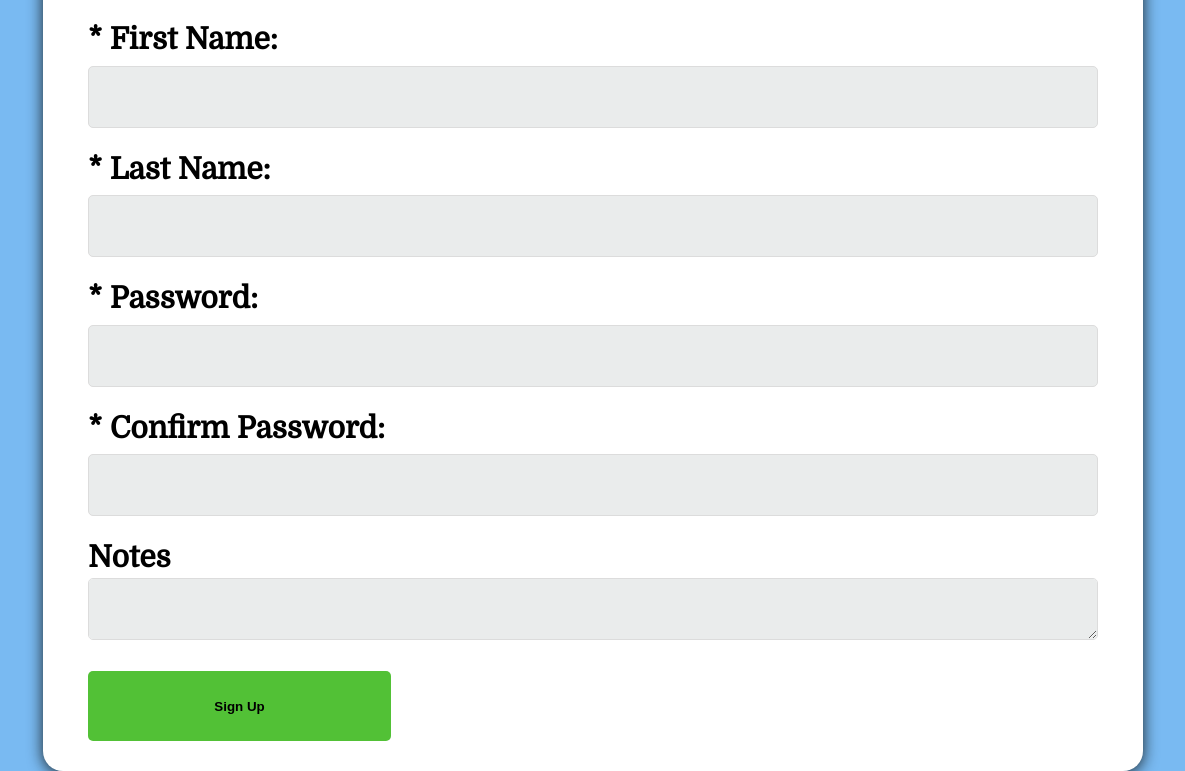
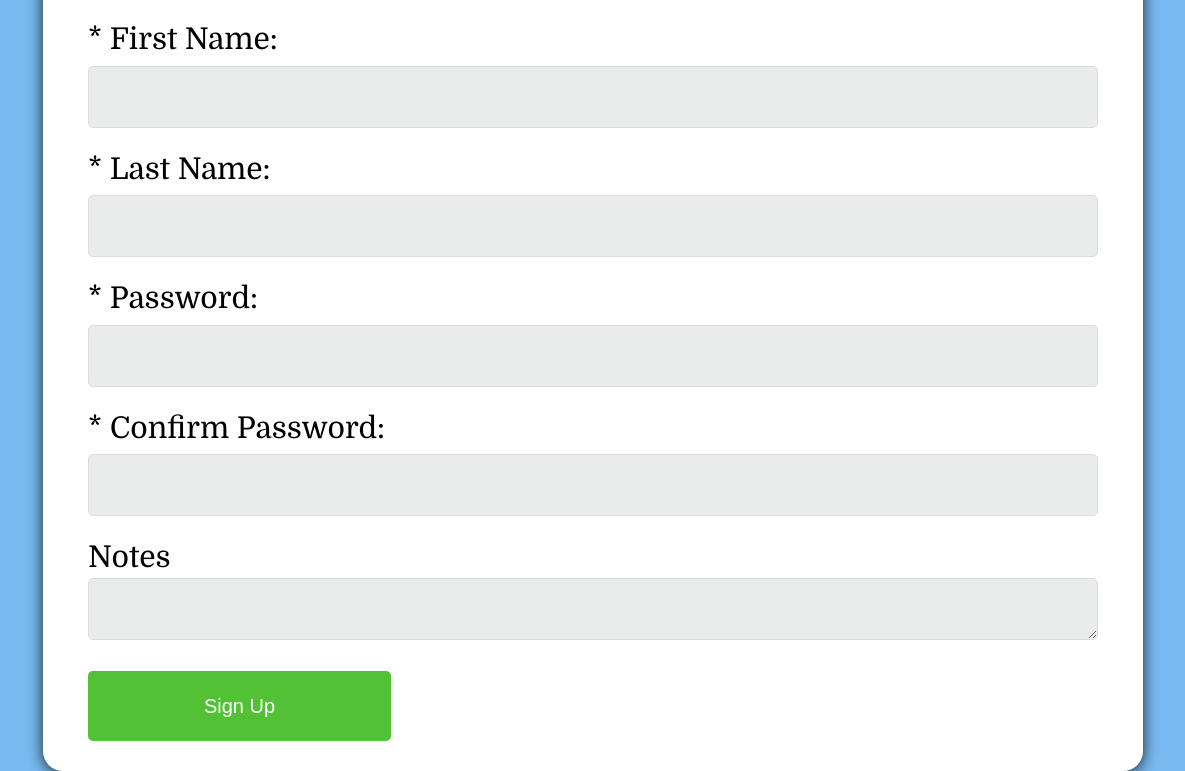
Before and after one commit to iruchira/form_validation, a plain HTML site: page form.html in a window 1536 px wide. Shown: the part 69-840 px from the top of the page, without its empty margins (175-1360 px from the left). Drawn offline with Linux system fonts and the light colour scheme.

Commit message:
commiting changes

```diff
--- a/form.css
+++ b/form.css
@@ -15,7 +15,7 @@
 .form {
     max-width: 600px;
     width: 100%;
-    height: 520px;
+    height: auto;
     padding: 30px 45px;
     position: absolute;
     top: 50%;
@@ -86,6 +86,7 @@
     border: none;
     font-weight: 400;
     cursor: pointer;
+    color: #fff;
 }
 
 .body .form #button span {
@@ -185,7 +186,7 @@
 @media (min-width: 82rem) {
     .body {
         font-size: 45px;
-        font-weight: 600;
+        font-weight: 400;
         background-color: rgb(121, 186, 242);
     }
 
@@ -229,8 +230,9 @@
     .body .form #button {
         width: 30%;
         height: 70px;
-        padding: 10px;
-        font-weight: 600;
+        padding: 5px;
+        font-weight: 400;
+        font-size: 20px;
     }
 }
 
```
